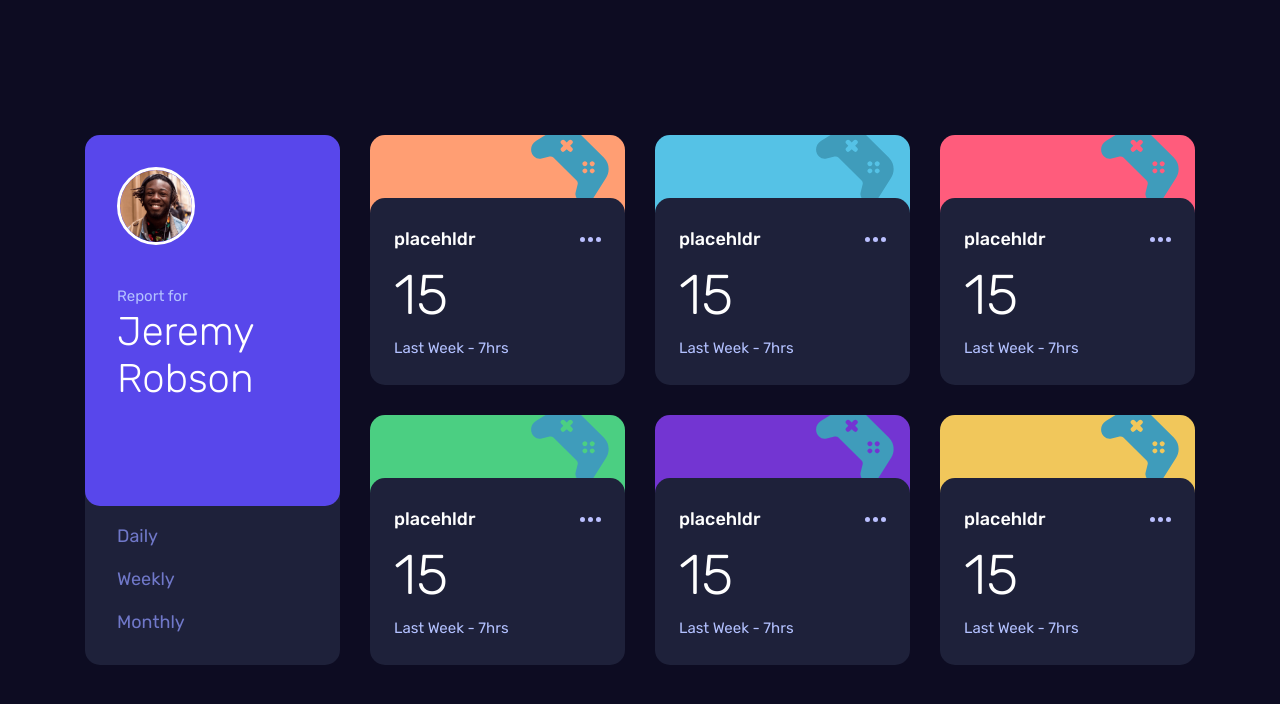
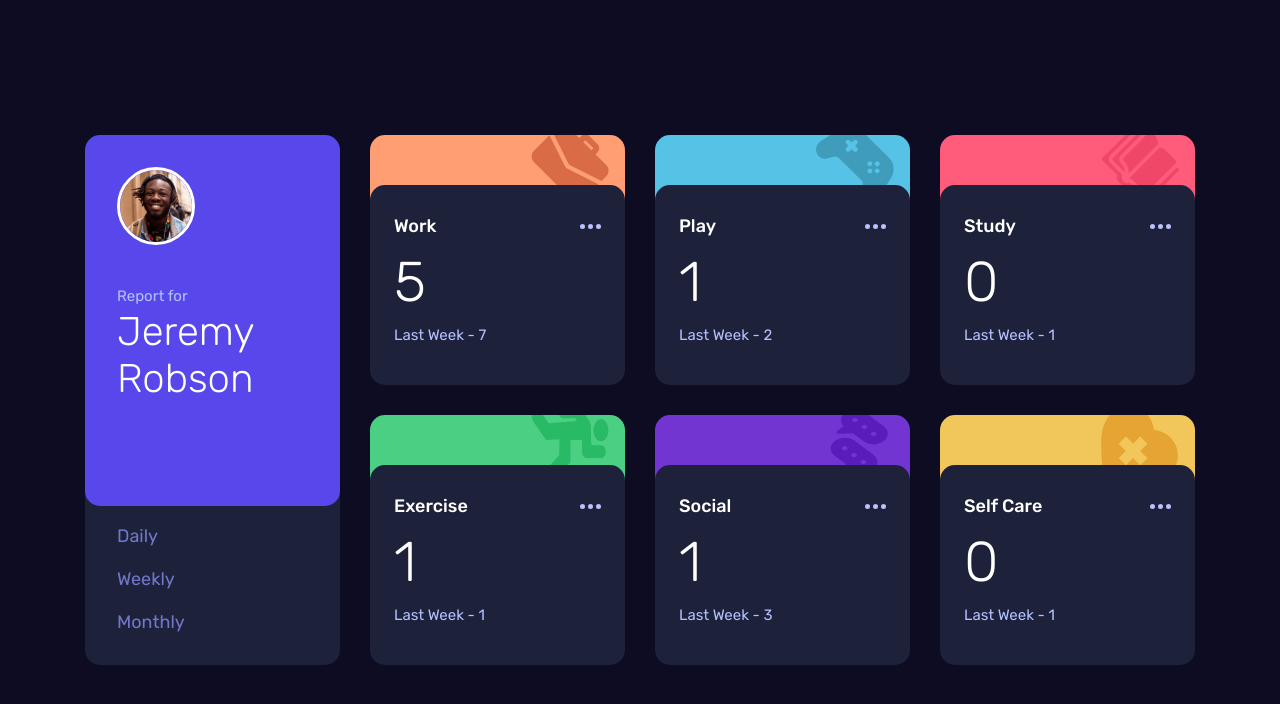
Before and after one commit to KieranWebDev/time-tracking-dashboard-react, a React (Create React App) app: page / in a window 1280 px wide. Shown: the top 704 px of the page. Built offline with nearby package versions, Linux system fonts and the light colour scheme.

Commit message:
main functionality complete

```diff
--- a/src/App.js
+++ b/src/App.js
@@ -1,25 +1,26 @@
-import { useState, useEffect } from 'react';
+import { useState } from 'react';
 // components
 import NameCard from './Components/NameCard';
-import ActivityCard from './Components/ActivityCard';
+import ActivityContainer from './Components/ActivityContainer';
+
 // data
 import data from './data/data.json';
 // CSS
 import './App.css';
 
 function App() {
-  const [userData, setUserData] = useState(data);
-  console.log(data);
+  const [current, setCurrent] = useState('daily');
+  const [previous, setPrevious] = useState('daily');
+
+  function changeDisplayedData(timeFrame) {
+    setCurrent(timeFrame);
+    setPrevious(timeFrame);
+  }
 
   return (
     <div className="dashboard-container">
-      <NameCard />
-      <ActivityCard />
-      <ActivityCard />
-      <ActivityCard />
-      <ActivityCard />
-      <ActivityCard />
-      <ActivityCard />
+      <NameCard changeDisplayedData={changeDisplayedData} />
+      <ActivityContainer data={data} current={current} previous={previous} />
     </div>
   );
 }
--- a/src/Components/ActivityCard.css
+++ b/src/Components/ActivityCard.css
@@ -66,6 +66,7 @@
 .dashboard-item-text h3 {
   font-size: 2rem;
   font-weight: 300;
+  transition: all 0.3s ease;
 }
 .dashboard-item-text p {
   font-size: 15px;
@@ -75,6 +76,7 @@
 @media (min-width: 950px) {
   .dashboard-item {
     max-height: none;
+    grid-template-rows: repeat(10, 1fr);
   }
   /*component layout  */
   .name-card {
--- a/src/Components/ActivityCard.js
+++ b/src/Components/ActivityCard.js
@@ -1,28 +1,23 @@
 import './ActivityCard.css';
-// icons
-import playIcon from '../images/icon-play.svg';
-import excerciseIcon from '../images/icon-exercise.svg';
-import socialIcon from '../images/icon-social.svg';
-import selfCareIcon from '../images/icon-self-care.svg';
-import studyIcon from '../images/icon-study.svg';
-import workIcon from '../images/icon-work.svg';
 
 import ellipsisIcon from '../images/icon-ellipsis.svg';
 
-function ActivityCard() {
+function ActivityCard(props) {
   return (
     <section className="dashboard-item play-section">
       <div className="background-pic">
-        <img className="play-icon" src={playIcon} alt="play-icon" />
+        <img className="play-icon" src={props.icon} alt="play-icon" />
       </div>
       <div className="dashboard-item-text">
         <div className="flex-top">
-          <h2 className="activity-title">placehldr</h2>
+          <h2 className="activity-title">{props.title}</h2>
           <img src={ellipsisIcon} alt="ellipsis" />
         </div>
         <div className="flex-bottom">
-          <h3 className="time-amount">15</h3>
-          <p className="previous-time-amount">Last Week - 7hrs</p>
+          <h3 className="time-amount">{props.timeFrameCurrent}</h3>
+          <p className="previous-time-amount">
+            Last Week - {props.timeFramePrevious}
+          </p>
         </div>
       </div>
     </section>
--- /dev/null
+++ b/src/Components/ActivityContainer.js
@@ -0,0 +1,33 @@
+import ActivityCard from './ActivityCard';
+
+import playIcon from '../images/icon-play.svg';
+import excerciseIcon from '../images/icon-exercise.svg';
+import socialIcon from '../images/icon-social.svg';
+import selfCareIcon from '../images/icon-self-care.svg';
+import studyIcon from '../images/icon-study.svg';
+import workIcon from '../images/icon-work.svg';
+
+const icons = [
+  workIcon,
+  playIcon,
+  studyIcon,
+  excerciseIcon,
+  socialIcon,
+  selfCareIcon,
+];
+
+export default function ActivityContainer(props) {
+  return (
+    <>
+      {props.data.map((activity, index) => (
+        <ActivityCard
+          key={index}
+          title={activity.title}
+          timeFrameCurrent={activity.timeframes[props.current].current}
+          timeFramePrevious={activity.timeframes[props.previous].previous}
+          icon={icons[index]}
+        />
+      ))}
+    </>
+  );
+}
--- a/src/Components/NameCard.css
+++ b/src/Components/NameCard.css
@@ -68,6 +68,9 @@
 
   pointer-events: auto;
 }
+.time-options-container .time-button:focus {
+  color: white;
+}
 
 @media (min-width: 550px) {
   .name-and-options-card-container {
--- a/src/Components/NameCard.js
+++ b/src/Components/NameCard.js
@@ -1,7 +1,7 @@
 import './NameCard.css';
 import userPic from '../images/image-jeremy.png';
 
-function NameCard() {
+function NameCard(props) {
   return (
     <header className="name-and-options-card-container">
       <div className="name-card">
@@ -15,13 +15,30 @@ function NameCard() {
       <div className="time-options-container">
         <ul>
           <li>
-            <button className="time-button daily">Daily</button>
+            <button
+              autofocus
+              onClick={() => props.changeDisplayedData('daily')}
+              className="time-button daily"
+            >
+              Daily
+            </button>
           </li>
           <li>
-            <button className="time-button weekly">Weekly</button>
+            <button
+              onClick={() => props.changeDisplayedData('weekly')}
+              className="time-button weekly"
+            >
+              Weekly
+            </button>
           </li>
           <li>
-            <button className="time-button monthly">Monthly</button>
+            <button
+              onClick={() => props.changeDisplayedData('monthly')}
+              className="time-button
+            monthly"
+            >
+              Monthly
+            </button>
           </li>
         </ul>
       </div>
```
